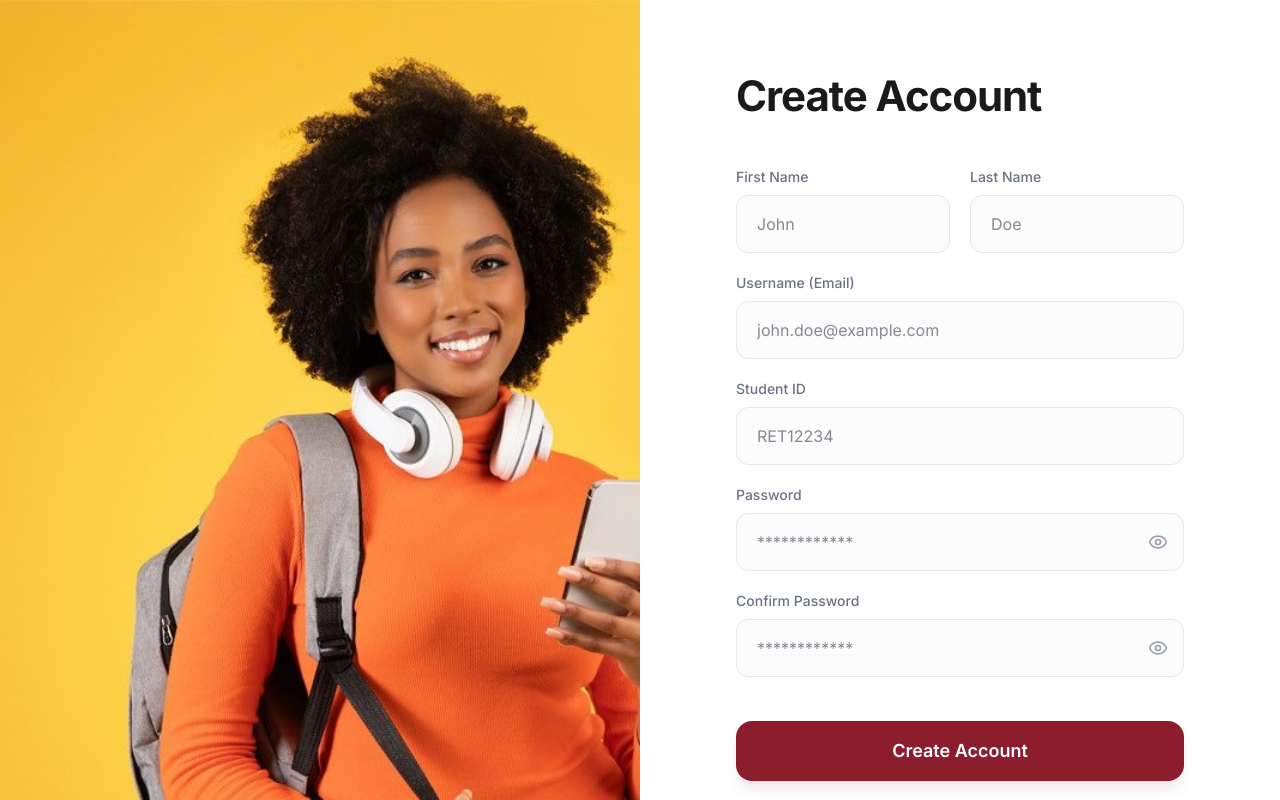
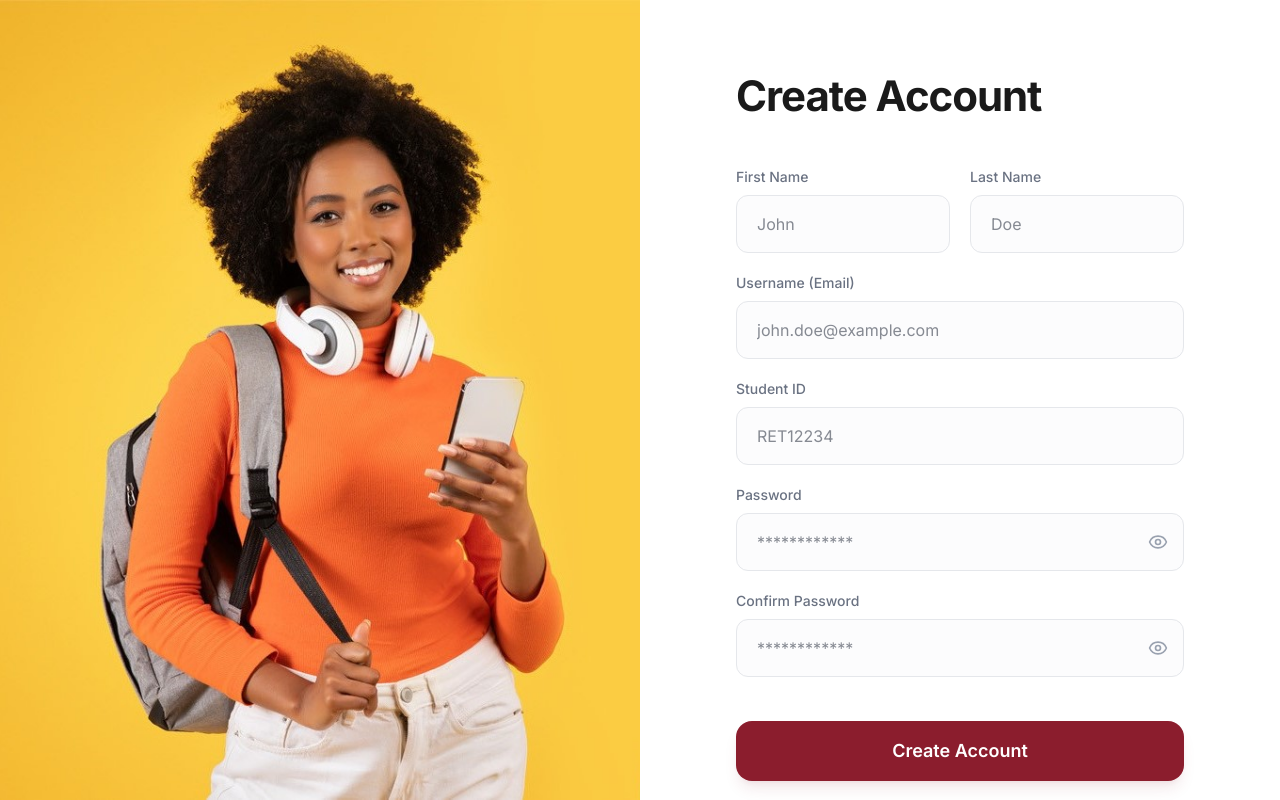
Before and after one commit to Sihas01/LearnX, a Next.js app: page /register in a window 1280 px wide. Shown: the top 800 px of the page. Built offline with nearby package versions, Linux system fonts and the light colour scheme.

Commit message:
some UI changes in SignIn and Register pages

```diff
--- a/src/app/login/page.tsx
+++ b/src/app/login/page.tsx
@@ -128,7 +128,7 @@ export default function LoginPage() {
 
             <div className="hidden lg:block lg:w-1/2 bg-[#FFFFFF]">
                 <div className="h-full w-full" style={{
-                    backgroundImage: "url('/sigin.png')",
+                    backgroundImage: "url('/Hero_image_2.png')",
                     backgroundRepeat: 'no-repeat',
                     backgroundSize: 'cover',
                     backgroundPosition: 'left',
--- a/src/app/register/page.tsx
+++ b/src/app/register/page.tsx
@@ -113,8 +113,8 @@ export default function RegisterPage() {
     };
 
     return (
-        <main className="flex min-h-screen font-inter">
-            <div className="hidden lg:block lg:w-1/2 bg-[#FBCFE8]">
+        <main className="flex min-h-screen lg:h-screen lg:overflow-hidden font-inter">
+            <div className="hidden lg:block lg:w-1/2">
                 <div className="h-full w-full" style={{
                     backgroundImage: "url('/Hero_image_new_3.jpg')",
                     backgroundRepeat: 'no-repeat',
@@ -125,7 +125,7 @@ export default function RegisterPage() {
                 </div>
             </div>
 
-            <div className="flex w-full flex-col justify-between bg-white px-6 py-12 sm:px-12 sm:py-16 lg:w-1/2 xl:px-24">
+            <div className="flex w-full flex-col justify-between bg-white px-6 py-12 sm:px-12 sm:py-16 lg:w-1/2 lg:h-full lg:overflow-y-auto xl:px-24">
                 <div className="flex flex-col justify-center flex-grow max-w-md mx-auto w-full">
                     <h1 className="mb-6 sm:mb-10 text-[32px] sm:text-[42px] font-bold tracking-tight text-[#1a1a1a]">Create Account</h1>
 
```
Also changed, not shown: public/Hero_image_2.png (added).
